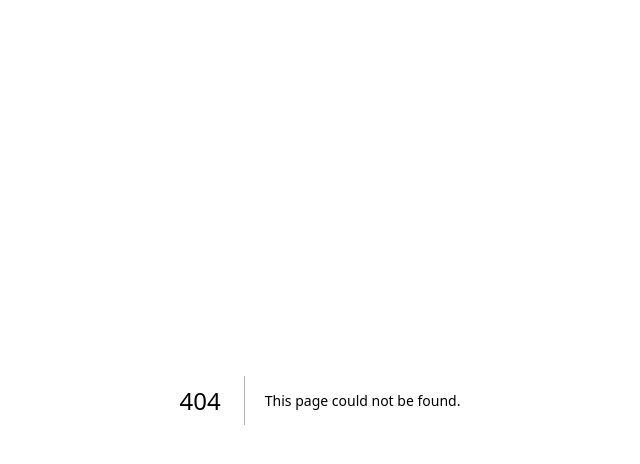
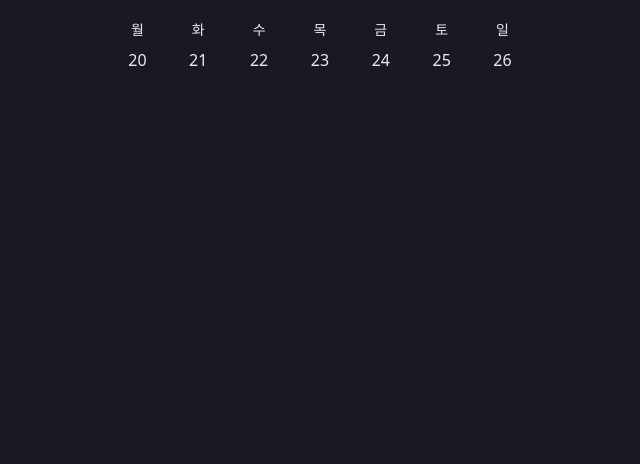
Before and after one commit to swsnu/swppfall2022-team5, a Next.js app in the folder frontend/: page /footprints in a window 1280 px wide. Before the commit this address had no page. Shown: the top 464 px of the page, without its empty margins (320-960 px from the left). Built offline with nearby package versions, Linux system fonts and the light colour scheme.

Commit message:
add sample pages

```diff
--- /dev/null
+++ b/frontend/components/calendar/Calendar.tsx
@@ -0,0 +1,17 @@
+import DayButton from "./Day";
+
+const Calendar = () => {
+  return (
+    <div className="mx-5 columns-7">
+      <DayButton weekday="월" day={20} />
+      <DayButton weekday="화" day={21} />
+      <DayButton weekday="수" day={22} />
+      <DayButton weekday="목" day={23} />
+      <DayButton weekday="금" day={24} />
+      <DayButton weekday="토" day={25} />
+      <DayButton weekday="일" day={26} />
+    </div>
+  );
+};
+
+export default Calendar;
--- /dev/null
+++ b/frontend/components/calendar/Day.tsx
@@ -0,0 +1,17 @@
+interface IProps {
+  weekday: string;
+  day: number;
+}
+
+const DayButton = ({ weekday, day }: IProps) => {
+  return (
+    <div className="text-center">
+      <div className="text-sm">{weekday}</div>
+      <div className="mt-1 rounded-full py-1 hover:cursor-pointer hover:bg-navy-800">
+        {day}
+      </div>
+    </div>
+  );
+};
+
+export default DayButton;
--- /dev/null
+++ b/frontend/components/containers/Container.tsx
@@ -0,0 +1,11 @@
+import { PropsWithChildren } from "react";
+
+const Container = ({ children }: PropsWithChildren) => {
+  return (
+    <div className="min-h-screen bg-navy-900 text-navy-100">
+      <div className="mx-auto py-5 sm:container">{children}</div>
+    </div>
+  );
+};
+
+export default Container;
--- /dev/null
+++ b/frontend/pages/footprints/index.tsx
@@ -0,0 +1,10 @@
+import Calendar from "../../components/calendar/Calendar";
+import Container from "../../components/containers/Container";
+
+export default function Footprints() {
+  return (
+    <Container>
+      <Calendar />
+    </Container>
+  );
+}
--- a/frontend/pages/index.tsx
+++ b/frontend/pages/index.tsx
@@ -1,6 +1,13 @@
-import Head from "next/head";
-import Image from "next/image";
+import { useRouter } from "next/router";
+import { useEffect } from "react";
+import Container from "../components/containers/Container";
 
 export default function Home() {
-  return <div className="">hello</div>;
+  const router = useRouter();
+
+  useEffect(() => {
+    router.push("/footprints");
+  });
+
+  return <Container></Container>;
 }
```
